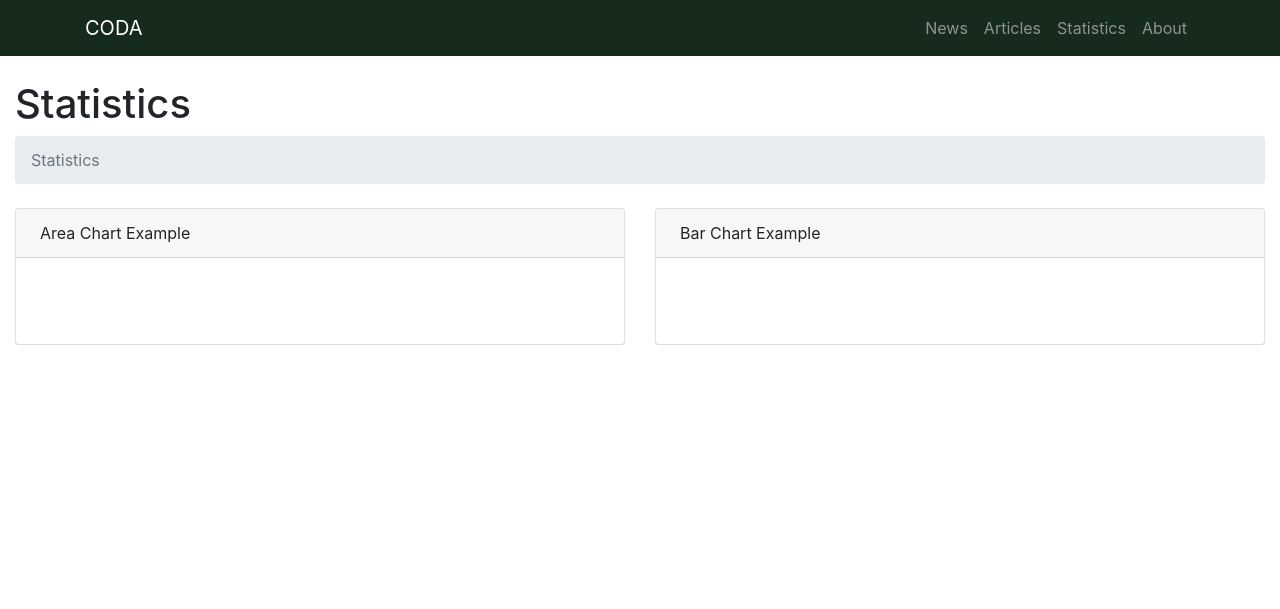
After one commit to teodoragrosu/WADe-Project, a Flask app: page /statistics in a window 1280 px wide. The commit adds this page. Shown: the top 609 px of the page. Run offline with Flask 2, Linux system fonts and the light colour scheme; some libraries are stand-ins or nearby versions.

Commit message:
added statistics page

```diff
--- a/front-end/static/css/main.css
+++ b/front-end/static/css/main.css
@@ -1,11 +1,5 @@
-/*!
- * Start Bootstrap - Blog Home (https://startbootstrap.com/template/blog-home)
- * Copyright 2013-2020 Start Bootstrap
- * Licensed under MIT (https://github.com/StartBootstrap/startbootstrap-blog-home/blob/master/LICENSE)
- */
 body {
   padding-top: 56px;
-  background-image: linear-gradient(180deg, #8dc1891f, white);
 }
 
 .title {
--- a/front-end/templates/layout.html
+++ b/front-end/templates/layout.html
@@ -24,16 +24,14 @@
       </button>
       <div class="collapse navbar-collapse" id="navbarResponsive">
         <ul class="navbar-nav ml-auto">
-          <li class="nav-item active">
-            <a class="nav-link" href="#">Latest cases
-              <span class="sr-only">(current)</span>
-            </a>
-          </li>
           <li class="nav-item">
             <a class="nav-link" href="#">News</a>
           </li>
           <li class="nav-item">
             <a class="nav-link" href="{{ url_for('article_page') }}">Articles</a>
+          </li>
+          <li class="nav-item">
+            <a class="nav-link" href="{{ url_for('statistics_page') }}">Statistics</a>
           </li>
           <li class="nav-item">
             <a class="nav-link" href="{{ url_for('about_page') }}">About</a>
--- /dev/null
+++ b/front-end/templates/statistics_page.html
@@ -0,0 +1,39 @@
+{% extends "layout.html" %}
+{% block content %}
+<div id="layoutSidenav">
+    <div id="layoutSidenav_content">
+        <main>
+            <div class="container-fluid">
+                <h1 class="mt-4">Statistics</h1>
+                <ol class="breadcrumb mb-4">
+                    <li class="breadcrumb-item active">Statistics</li>
+                </ol>
+                <div class="row">
+                    <div class="col-xl-6">
+                        <div class="card mb-4">
+                            <div class="card-header">
+                                <i class="fas fa-chart-area mr-1"></i>
+                                Area Chart Example
+                            </div>
+                            <div class="card-body">
+                                <canvas id="myAreaChart" width="100%" height="40"></canvas>
+                            </div>
+                        </div>
+                    </div>
+                    <div class="col-xl-6">
+                        <div class="card mb-4">
+                            <div class="card-header">
+                                <i class="fas fa-chart-bar mr-1"></i>
+                                Bar Chart Example
+                            </div>
+                            <div class="card-body">
+                                <canvas id="myBarChart" width="100%" height="40"></canvas>
+                            </div>
+                        </div>
+                    </div>
+                </div>
+            </div>
+        </main>
+    </div>
+</div>
+{% endblock content %}
```
